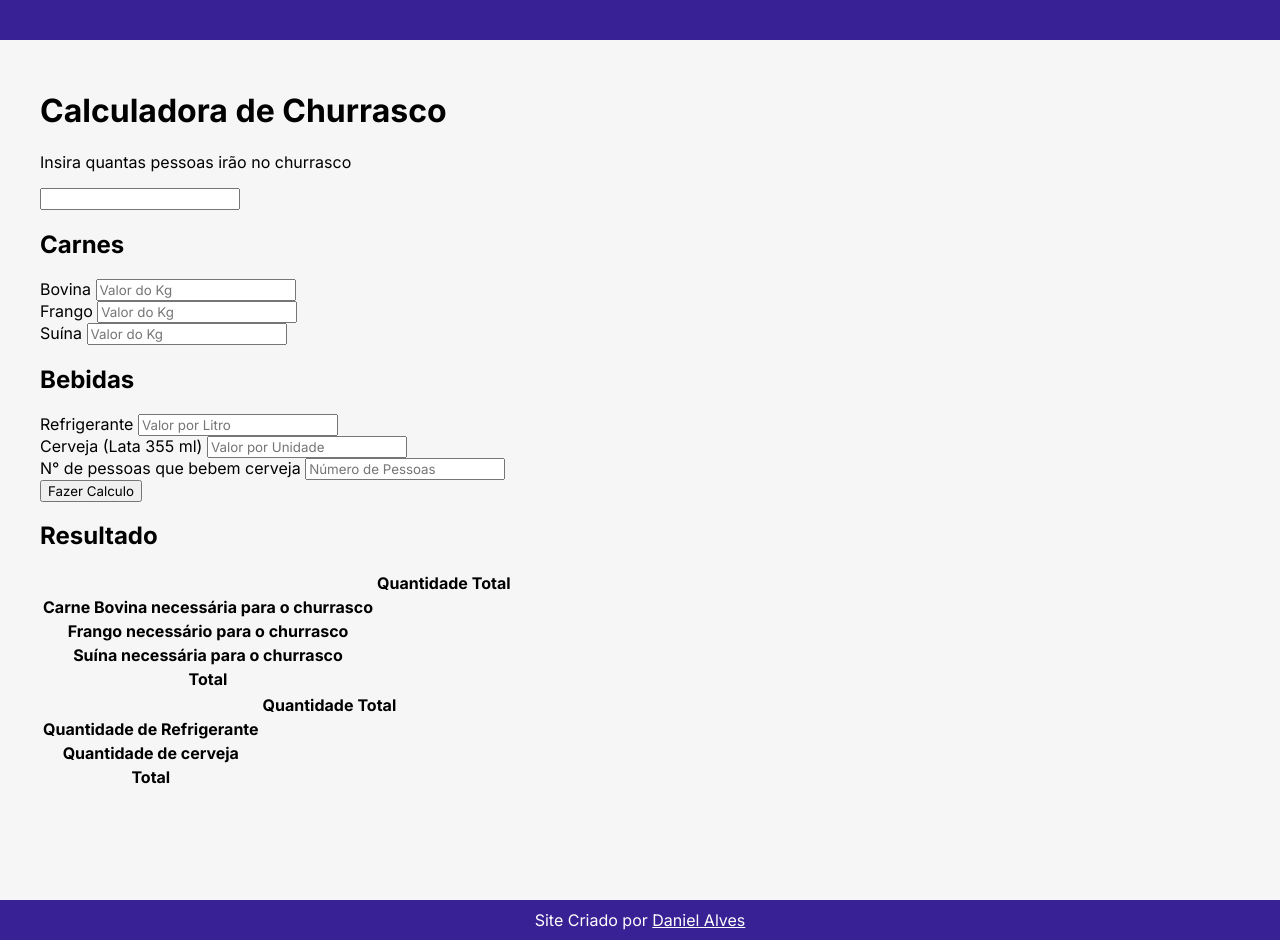
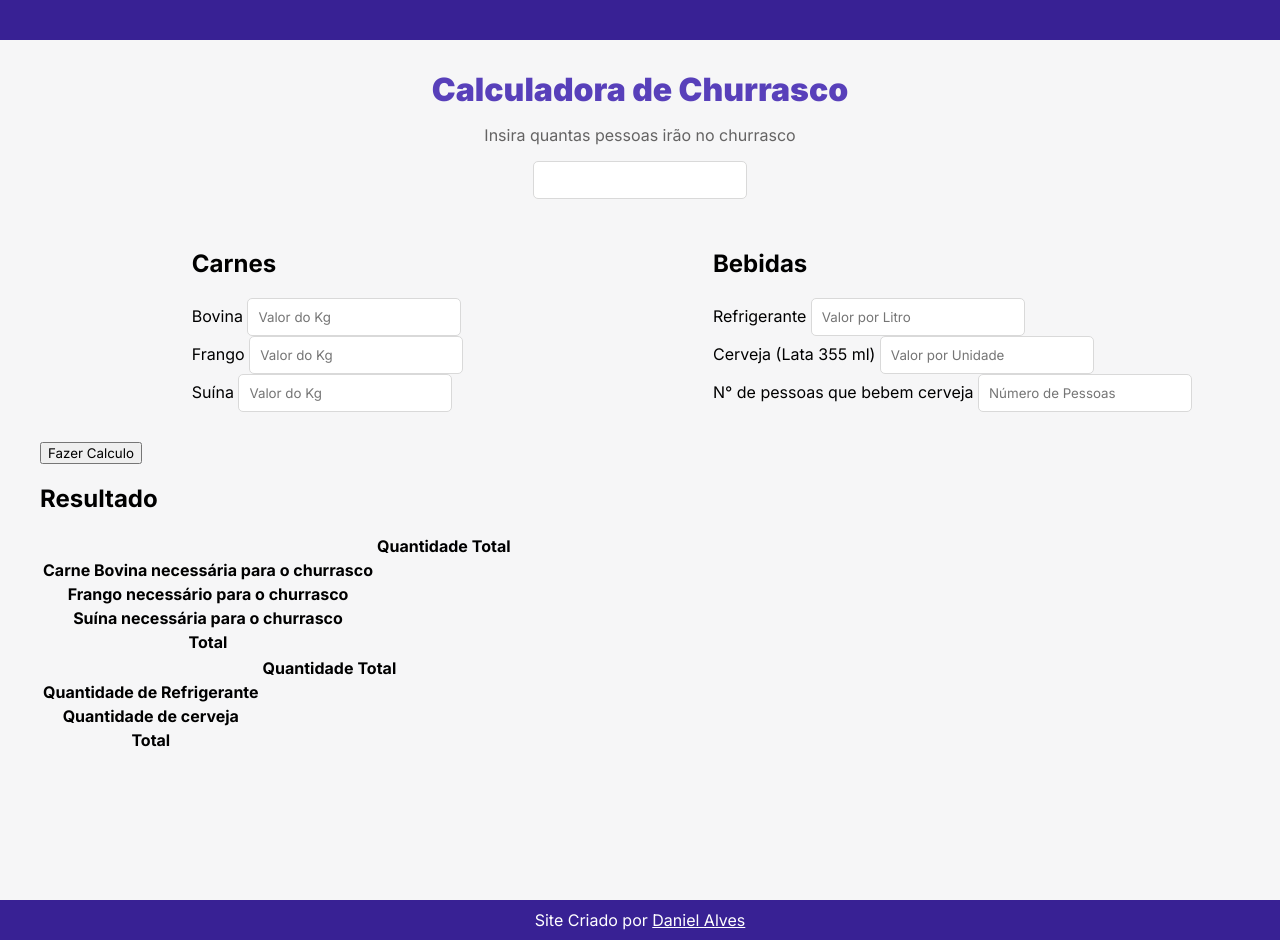
Before and after one commit to danielalves09/JAVASCRIPT---PROJETO-CALCULADORA-CHURRASCO, a plain HTML site: page index.html in a window 1280 px wide. Drawn offline with Linux system fonts and the light colour scheme.

Commit message:
aplicando grid nos blocos editaveis

```diff
--- a/index.html
+++ b/index.html
@@ -27,9 +27,9 @@
     <main>
 
         <div class="container">
-            <h1 class="tituloPrincipal">Calculadora de Churrasco</h1>
+            <h1 class="titulo-Principal">Calculadora de Churrasco</h1>
             <form name="camposFormulario">
-                <p>Insira quantas pessoas irão no churrasco</p>
+                <p class="descricao-convidados">Insira quantas pessoas irão no churrasco</p>
                 <input type="number" name="convidados" id="convidados">
 
                 <div class="blocos-editaveis">
--- a/style.css
+++ b/style.css
@@ -38,6 +38,57 @@ main {
 
 }
 
+
+
+.titulo-Principal{
+    color: var(--purple-ligth);
+    text-align: center;
+    font-weight: 900;
+    margin: 0;
+
+}
+
+.descricao-convidados{
+    color: var(--text-color);
+    text-align: center;
+}
+
+input[name="convidados"]{
+    display: block;
+    margin-inline: auto;
+}
+
+input{
+    border: solid 1px #d9d9d9;
+    border-radius: 5px;
+    padding: 10px;
+
+}
+
+input:focus{
+    border-color: #979797;
+    outline: none;
+
+}
+
+.blocos-editaveis{
+    display: grid;
+    grid-template-columns: repeat(2, 1fr);
+    place-items: center;
+    gap: 50px;
+    padding: 30px 0;
+
+}
+
+
+
+
+
+
+
+
+
+
 .footer{
     background-color: var(--purple-dark);
     color: #fff;
```
